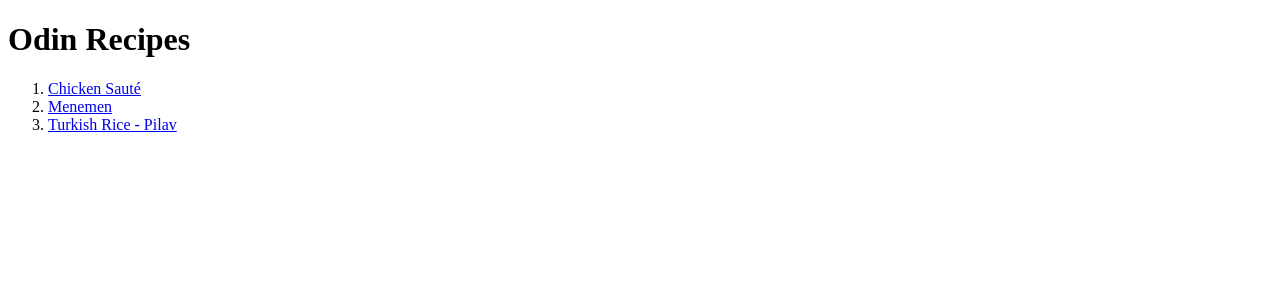
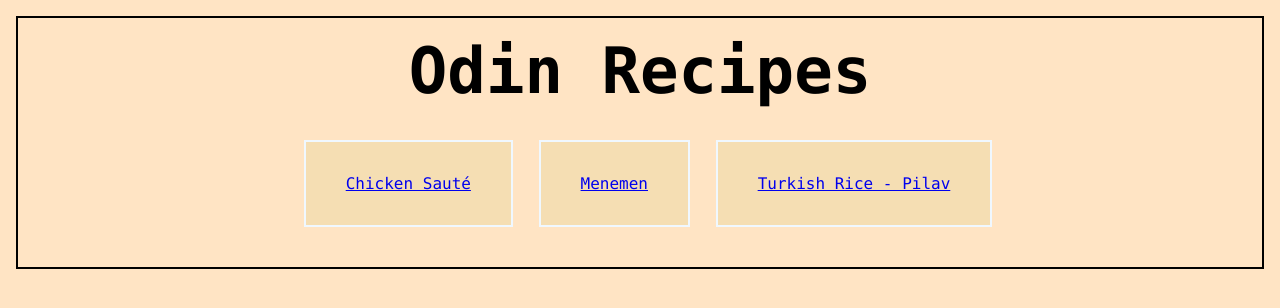
Before and after one commit to ttkgns/odin-recipes, a plain HTML site: page index.html in a window 1280 px wide. Drawn offline with Linux system fonts and the light colour scheme.

Commit message:
Add css styles

```diff
--- a/index.html
+++ b/index.html
@@ -4,18 +4,19 @@
   <head>
     <meta charset="UTF-8">
     <title>Odin Recipes</title>
+    <link rel="stylesheet" href="./styles.css">
   </head>
   <body>
-    <h1>Odin Recipes</h1>
-    <ol>
-      <li>
+    <h1 class="title">Odin Recipes</h1>
+    <ol class="recipe-list">
+      <li class="recipe-item">
         <a href="./recipes/chicken-saute.html">Chicken Sauté</a>
 
       </li>
-      <li>
+      <li class="recipe-item">
         <a href="./recipes/menemen.html">Menemen</a>
       </li>
-      <li>
+      <li class="recipe-item">
         <a href="./recipes/turkish-rice-pilav.html">Turkish Rice - Pilav</a>
       </li>
     </ol>
--- /dev/null
+++ b/styles.css
@@ -0,0 +1,40 @@
+* {
+  padding: 0;
+  box-sizing: border-box;
+  font-family: "Lucida Console", "Courier New", monospace;
+  margin: 8px;
+}
+
+body {
+  background-color: bisque;
+  border: 2px solid black;
+  padding: 8px;
+}
+
+.title {
+  margin: 8px;
+  text-align: center;
+  font-size: 64px;
+}
+
+.recipe-list {
+  padding: 16px;
+  text-align: center;
+}
+
+.recipe-item {
+  display: inline-block;
+  text-align: center;
+  background-color:wheat;
+  padding: 32px;
+  border: 2px solid aliceblue;
+}
+
+ol {
+  margin-left: 24px;
+}
+
+.home-anchor {
+  display: block;
+  text-align: right;
+}
```
Also changed, not shown: recipes/chicken-saute.html (+2 -1 lines), recipes/menemen.html (+2 -1 lines), recipes/turkish-rice-pilav.html (+2 -1 lines).
